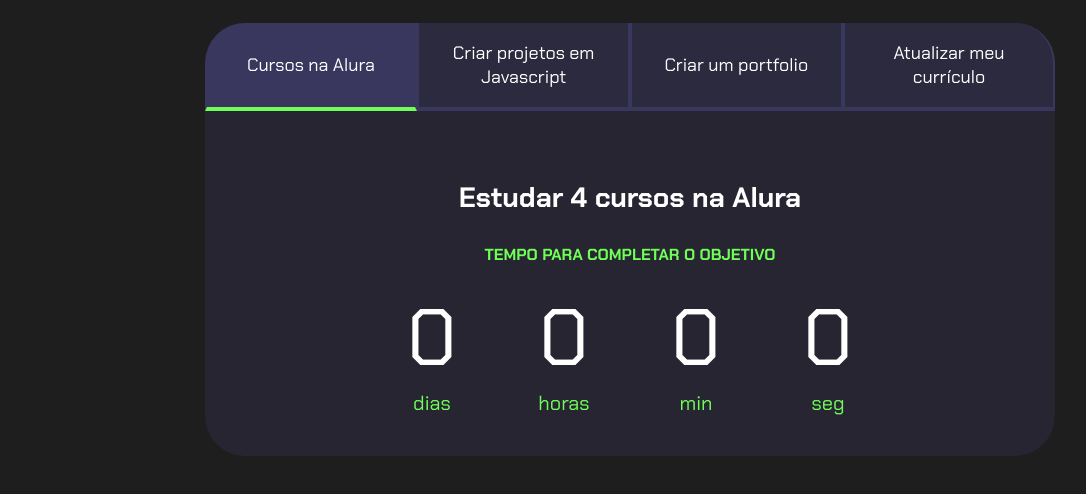
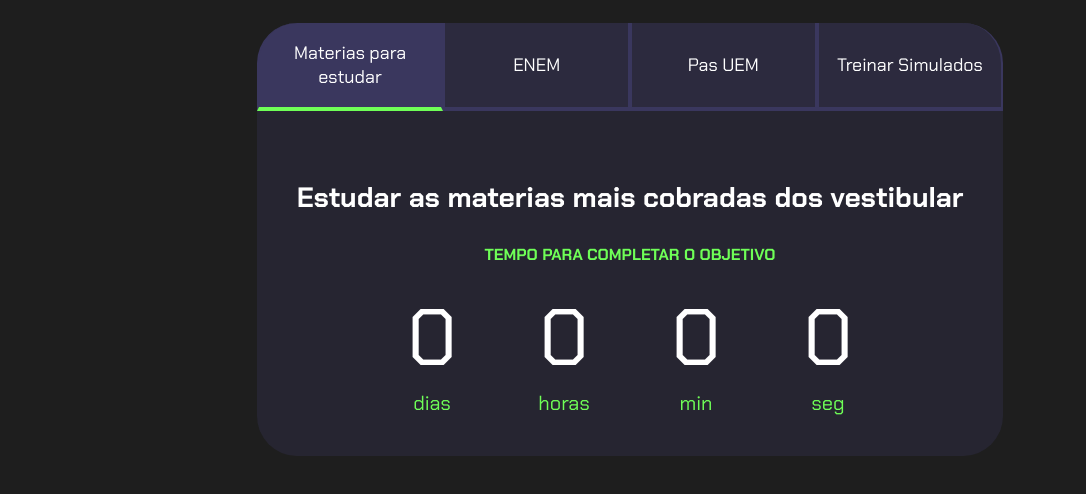
Before and after one commit to cassarorafaela/Alura--meus-objetivos2024, a plain HTML site: page index.html in a window 1280 px wide. Shown: the part 80-574 px from the top of the page, without its empty margins (10-1096 px from the left). Drawn offline with Linux system fonts and the light colour scheme.

Commit message:
Add files via upload

```diff
--- a/index.html
+++ b/index.html
@@ -13,14 +13,14 @@
         <h2 class="titulo-principal">Meus objetivos do ano<span>_</span></h2>
         <div class="conteudo">
             <div class="botoes">
-                <button class="botao ativo">Cursos na Alura</button>
-                <button class="botao">Criar projetos em Javascript</button>
-                <button class="botao">Criar um portfolio</button>
-                <button class="botao">Atualizar meu currículo</button>
+                <button class="botao ativo">Materias para estudar</button>
+                <button class="botao">ENEM</button>
+                <button class="botao">Pas UEM</button>
+                <button class="botao">Treinar Simulados</button>
             </div>
             <div class="abas-textos">
                 <div class="aba-conteudo ativo">
-                    <h3 class="aba-conteudo-titulo-principal">Estudar 4 cursos na Alura</h3>
+                    <h3 class="aba-conteudo-titulo-principal">Estudar as materias mais cobradas dos vestibular</h3>
                     <h4 class="aba-conteudo-titulo-secundario">Tempo para completar o objetivo</h4>
                     <div class="contador">
                         <div class="contador-digito">
--- a/main.js
+++ b/main.js
@@ -15,7 +15,7 @@ for (let i = 0; i < botoes.length; i++) {
 }
 
 const contadores = document.querySelectorAll(".contador");
-const tempoObjetivo1 = new Date("2023-10-05T00:00:00");
+const tempoObjetivo1 = new Date("2024-10-031sT22:00:00");
 const tempoObjetivo2 = new Date("2023-12-05T00:00:00");
 const tempoObjetivo3 = new Date("2023-12-30T00:00:00");
 const tempoObjetivo4 = new Date("2024-02-01T00:00:00");
```
